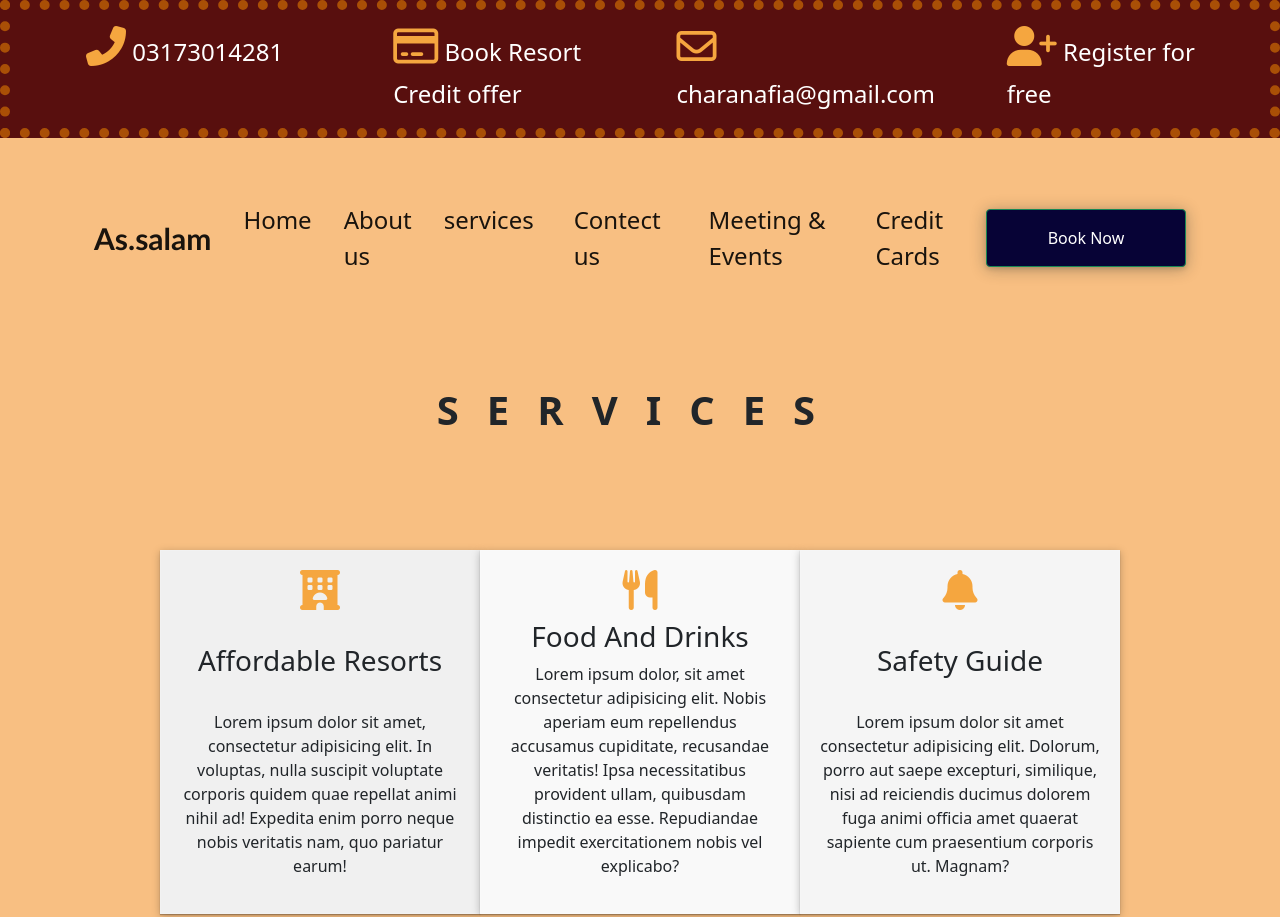
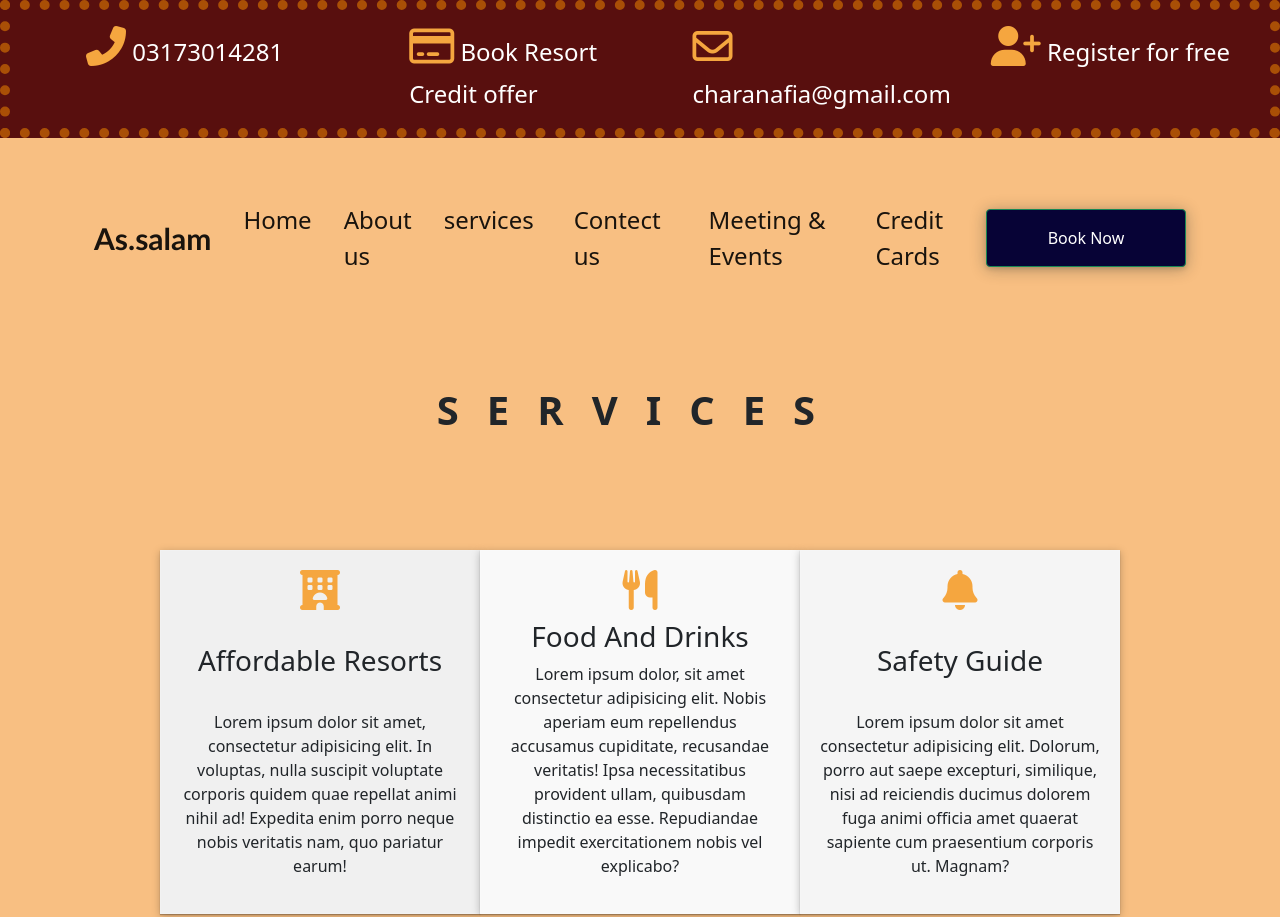
Before and after one commit to Afiacharan/intershipp_website, a plain HTML site: page services.html in a window 1280 px wide. Shown: the top 917 px of the page. Drawn offline with nearby package versions, Linux system fonts and the light colour scheme.

Commit message:
Update services.html

```diff
--- a/services.html
+++ b/services.html
@@ -162,13 +162,13 @@
   <div class="col mx-5 fs-4">
       <span><i class="fas fa-phone-alt"></i> 03173014281</span>
   </div>
-  <div class="col mx-4 fs-4">
+  <div class="col mx-2 fs-4">
       <span><i class="far fa-credit-card"></i> Book Resort Credit offer</span>
   </div>
-  <div class="col mx-4 fs-4">
+  <div class="col mx-2 fs-4">
       <span><i class="far fa-envelope"></i> charanafia@gmail.com</span>
   </div>
-  <div class="col mx-4 fs-4">
+  <div class="col mx-2 fs-4">
       <span><i class="fas fa-user-plus"></i> Register for free</span>
   </div>
 </div>
```
